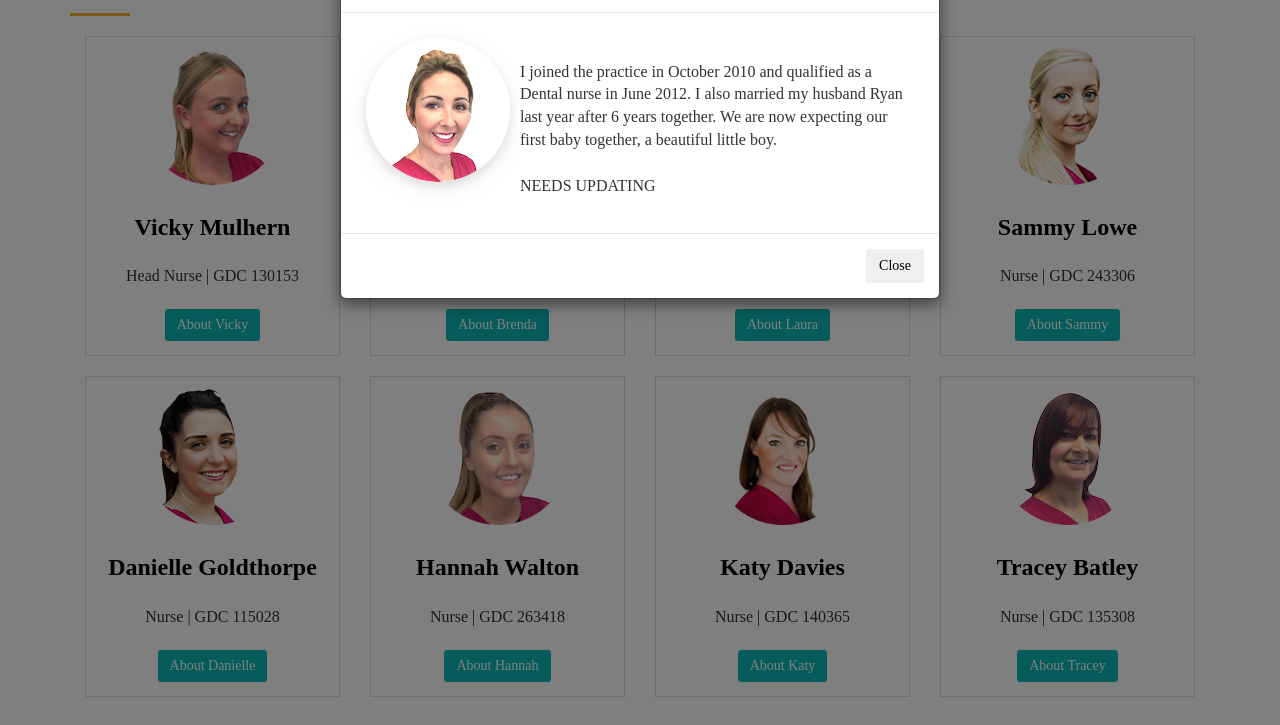
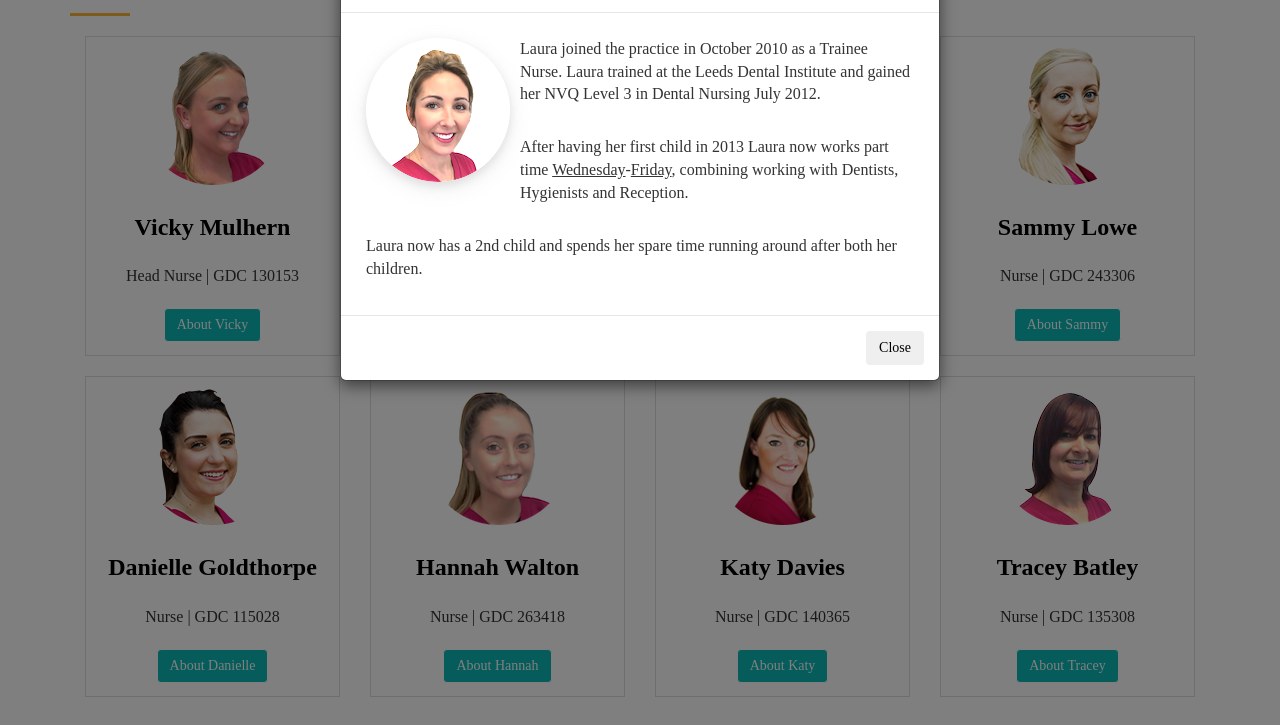
Before and after one commit to danielleos/sldc, a plain HTML site: page index.html in a window 1280 px wide. Both pictures are taken after a click on the button "About Laura". Shown: the part 3560-4285 px from the top of the page. Drawn offline with Linux system fonts and the light colour scheme; a web font is replaced by a local one.

Commit message:
Add 1/4 blurbs

```diff
--- a/index.html
+++ b/index.html
@@ -705,7 +705,9 @@
                       </div>
                       <div class="modal-body about-laura-modal">
                         <img src="img/laura.png" alt="Ms Laura Capitano" class="modal-img">
-                        <p><br>I joined the practice in October 2010 and qualified as a Dental nurse in June 2012. I also married my husband Ryan last year after 6 years together. We are now expecting our first baby together, a beautiful little boy.<br><br>NEEDS UPDATING</p>
+                        <p>Laura joined the practice in October 2010 as a Trainee Nurse. Laura trained at the Leeds Dental Institute and gained her NVQ Level 3 in Dental Nursing July 2012.</p>
+                        <p>After having her first child in 2013 Laura now works part time <u>Wednesday</u>-<u>Friday</u>, combining working with Dentists, Hygienists and Reception.</p>
+                        <p>Laura now has a 2nd child and spends her spare time running around after both her children.</p>
                       </div>
                       <div class="modal-footer treatment-modal">
                         <button type="button" class="btn btn-secondary" data-dismiss="modal">Close</button>
```
